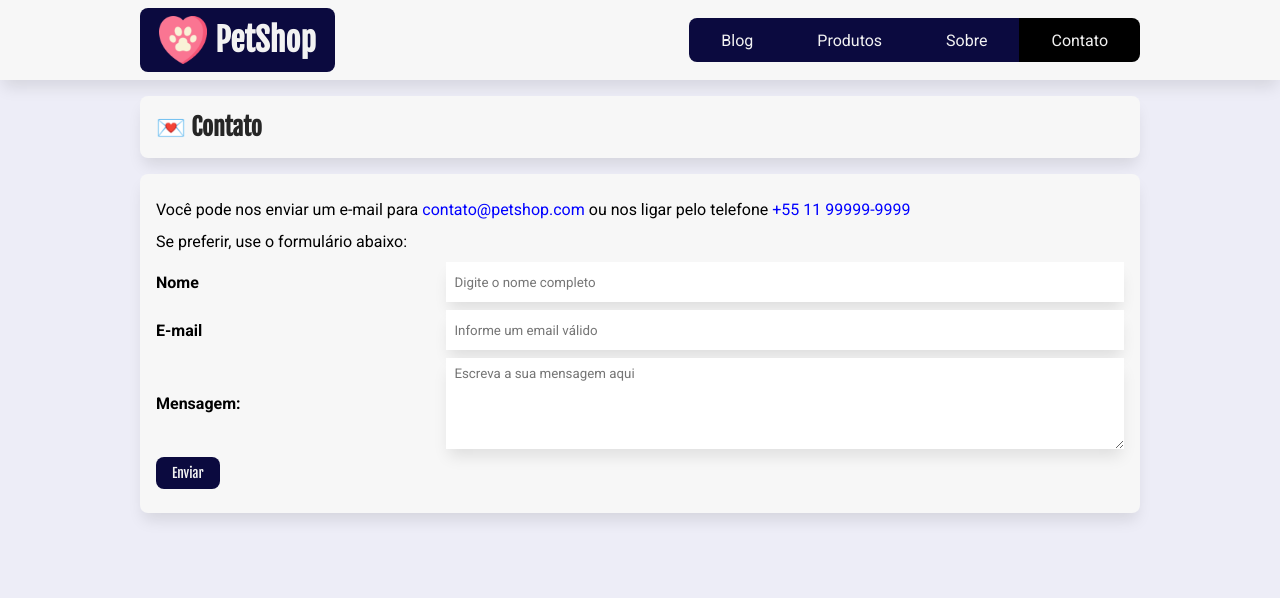
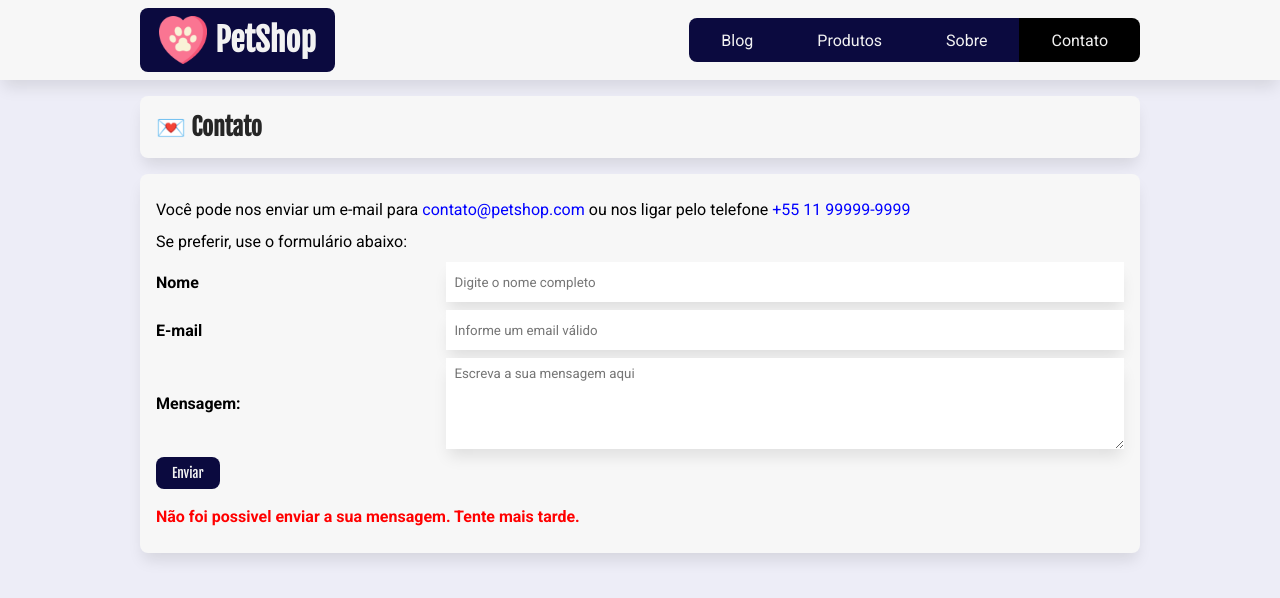
Before and after one commit to mayconr4/petshop, a Next.js app: page /contato in a window 1280 px wide. Both pictures are taken after typing "Sample", "name@example.com", "Sample" into the empty fields and a click on the button "Enviar". Shown: the top 598 px of the page. Built offline with nearby package versions, Linux system fonts and the light colour scheme; no server answers.

Commit message:
adiciona

```diff
--- a/src/components/Formulario.tsx
+++ b/src/components/Formulario.tsx
@@ -46,6 +46,7 @@ export default function Formulario() {
       <div className={estilos.campo}>
         <label htmlFor="nome">Nome</label>
         <input
+          required
           type="text"
           name="nome"
           id="nome"
@@ -55,6 +56,7 @@ export default function Formulario() {
       <div className={estilos.campo}>
         <label htmlFor="email">E-mail</label>
         <input
+          required
           type="text"
           name="email"
           id="email"
@@ -64,6 +66,7 @@ export default function Formulario() {
       <div className={estilos.campo}>
         <label htmlFor="mensagem">Mensagem: </label>
         <textarea
+          required
           name="mensagem"
           id="mensagem"
           rows={5}
@@ -73,6 +76,12 @@ export default function Formulario() {
       <div className={estilos.campo}>
         <BotaoEnviar />
       </div>
+
+      {mensagem && (
+        <p className={`${estilos.mensagem} ${estilos[tipoMensagem]}`}>
+          {mensagem}
+        </p>
+      )}
     </form>
   );
 }
```
Also changed, not shown: 1 other file (tests, documents, lock files or other folders).
